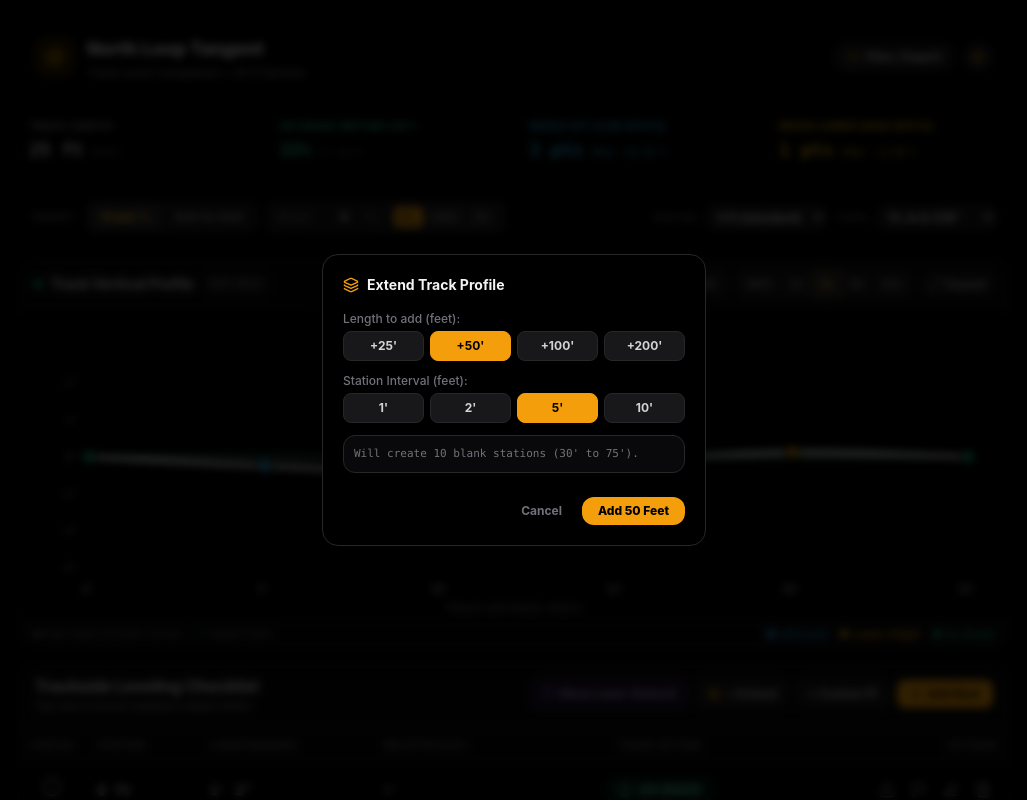
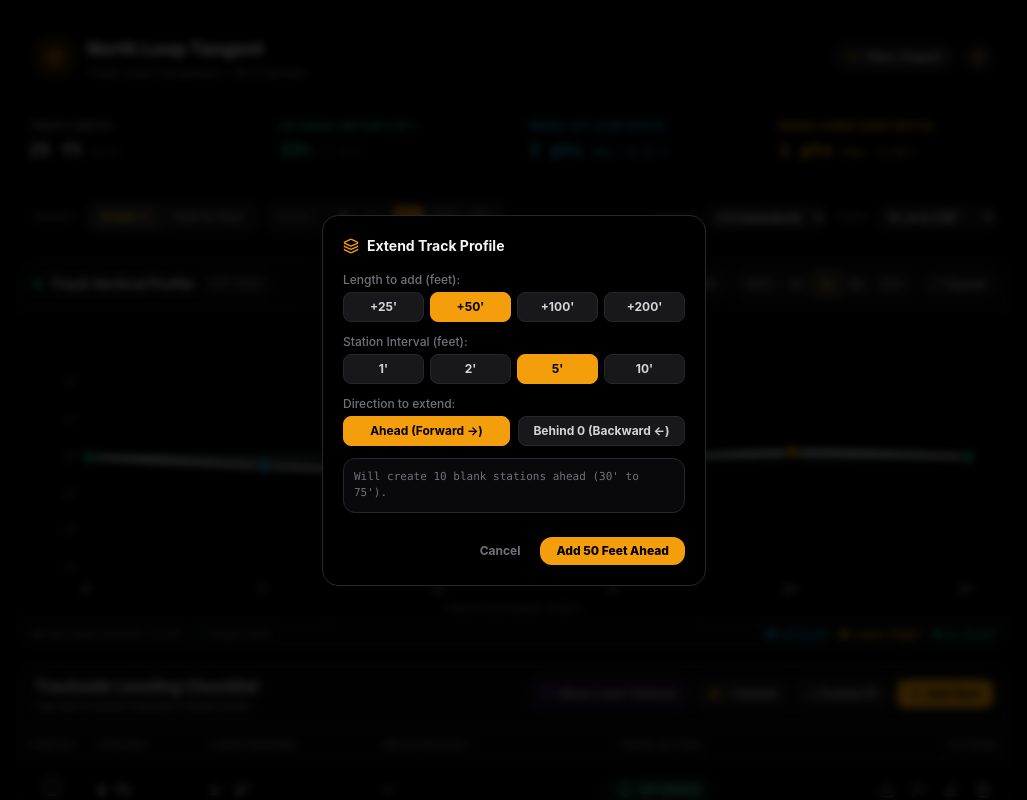
Before and after one commit to LoopRook/track-level-companion, a React (Vite) app: page / in a window 1280 px wide. Both pictures are taken after a click on the button "+ Extend". Shown: the top 800 px of the page, without its empty margins (126-1153 px from the left). Built offline with nearby package versions, Linux system fonts and the light colour scheme.

Commit message:
feat: add Backward (Behind 0) extension option in Extend Track modal

```diff
--- a/src/App.tsx
+++ b/src/App.tsx
@@ -250,14 +250,35 @@ export const App: React.FC = () => {
     setIsKeypadOpen(true);
   };
 
-  // Batch extend track by specified feet
-  const handleExtendTrack = (lengthFt: number, intervalFt: number) => {
-    const lastStation = project.stations[project.stations.length - 1];
-    const startDist = lastStation ? lastStation.distanceFt : 0;
+  // Batch extend track by specified feet (forward or backward)
+  const handleExtendTrack = (lengthFt: number, intervalFt: number, direction: 'forward' | 'backward' = 'forward') => {
     const interval = intervalFt > 0 ? intervalFt : project.stationIntervalFt;
     const count = Math.floor(lengthFt / interval);
 
+    if (direction === 'backward') {
+      const firstStation = project.stations[0];
+      const startDist = firstStation ? firstStation.distanceFt : 0;
       const newStations: StationPoint[] = [];
+
+      for (let i = count; i >= 1; i--) {
+        newStations.push({
+          id: `station-${Date.now()}-neg-${i}`,
+          distanceFt: startDist - i * interval,
+          readingInches: null,
+        });
+      }
+
+      if (newStations.length > 0) {
+        setProject(prev => ({
+          ...prev,
+          stations: [...newStations, ...prev.stations],
+        }));
+      }
+    } else {
+      const lastStation = project.stations[project.stations.length - 1];
+      const startDist = lastStation ? lastStation.distanceFt : 0;
+      const newStations: StationPoint[] = [];
+
       for (let i = 1; i <= count; i++) {
         newStations.push({
           id: `station-${Date.now()}-${i}`,
@@ -271,6 +292,7 @@ export const App: React.FC = () => {
           ...prev,
           stations: [...prev.stations, ...newStations],
         }));
+      }
     }
   };
 
--- a/src/components/ActionTable.tsx
+++ b/src/components/ActionTable.tsx
@@ -13,7 +13,7 @@ interface ActionTableProps {
   onDeleteStation: (stationId: string) => void;
   onAddNextStation: () => void;
   onInsertCustomStation: () => void;
-  onExtendTrack?: (lengthFt: number, intervalFt: number) => void;
+  onExtendTrack?: (lengthFt: number, intervalFt: number, direction?: 'forward' | 'backward') => void;
   onSetTurningPoint?: (stationId: string, newReadingInches: number) => void;
   onResetDatum?: () => void;
   selectedStationId?: string | null;
@@ -37,12 +37,14 @@ export const ActionTable: React.FC<ActionTableProps> = ({
   const [isExtendModalOpen, setIsExtendModalOpen] = useState(false);
   const [extendLength, setExtendLength] = useState(50);
   const [extendInterval, setExtendInterval] = useState(5);
+  const [extendDirection, setExtendDirection] = useState<'forward' | 'backward'>('forward');
 
   const [turningPointStation, setTurningPointStation] = useState<CalculatedStation | null>(null);
   const [tpNewReadingStr, setTpNewReadingStr] = useState('');
   const [tpError, setTpError] = useState<string | null>(null);
 
   const lastDist = stations.length > 0 ? stations[stations.length - 1].distanceFt : 0;
+  const firstDist = stations.length > 0 ? stations[0].distanceFt : 0;
 
   const handleApplyTurningPoint = () => {
     if (!turningPointStation || !onSetTurningPoint) return;
@@ -574,9 +576,47 @@ export const ActionTable: React.FC<ActionTableProps> = ({
                   ))}
                 </div>
               </div>
+
+              <div>
+                <label className="text-xs text-zinc-500 font-medium block mb-1">Direction to extend:</label>
+                <div className="grid grid-cols-2 gap-2">
+                  <button
+                    type="button"
+                    onClick={() => setExtendDirection('forward')}
+                    className={`py-1.5 px-2.5 rounded-lg text-xs font-bold border transition flex items-center justify-center gap-1 ${
+                      extendDirection === 'forward'
+                        ? 'bg-amber-500 text-black border-amber-500 shadow-sm'
+                        : 'bg-zinc-100 dark:bg-zinc-900 text-zinc-700 dark:text-zinc-300 border-zinc-200 dark:border-zinc-800'
+                    }`}
+                  >
+                    <span>Ahead (Forward &rarr;)</span>
+                  </button>
+                  <button
+                    type="button"
+                    onClick={() => setExtendDirection('backward')}
+                    className={`py-1.5 px-2.5 rounded-lg text-xs font-bold border transition flex items-center justify-center gap-1 ${
+                      extendDirection === 'backward'
+                        ? 'bg-amber-500 text-black border-amber-500 shadow-sm'
+                        : 'bg-zinc-100 dark:bg-zinc-900 text-zinc-700 dark:text-zinc-300 border-zinc-200 dark:border-zinc-800'
+                    }`}
+                  >
+                    <span>Behind 0 (Backward &larr;)</span>
+                  </button>
+                </div>
+              </div>
+
               <p className="text-[11px] text-zinc-500 bg-zinc-50 dark:bg-zinc-950 p-2.5 rounded-xl border border-zinc-200 dark:border-zinc-800 font-mono">
-                Will create {Math.floor(extendLength / extendInterval)} blank stations ({lastDist + extendInterval}' to{' '}
-                {lastDist + extendLength}').
+                {extendDirection === 'forward' ? (
+                  <>
+                    Will create {Math.floor(extendLength / extendInterval)} blank stations ahead ({lastDist + extendInterval}' to{' '}
+                    {lastDist + extendLength}').
+                  </>
+                ) : (
+                  <>
+                    Will create {Math.floor(extendLength / extendInterval)} blank stations backwards (
+                    {firstDist - extendLength}' to {firstDist - extendInterval}').
+                  </>
+                )}
               </p>
             </div>
             <div className="flex gap-2 justify-end pt-2">
@@ -588,12 +628,12 @@ export const ActionTable: React.FC<ActionTableProps> = ({
               </button>
               <button
                 onClick={() => {
-                  onExtendTrack?.(extendLength, extendInterval);
+                  onExtendTrack?.(extendLength, extendInterval, extendDirection);
                   setIsExtendModalOpen(false);
                 }}
                 className="px-4 py-1.5 bg-amber-500 hover:bg-amber-400 text-black font-extrabold text-xs rounded-xl shadow-sm"
               >
-                Add {extendLength} Feet
+                Add {extendLength} Feet {extendDirection === 'forward' ? 'Ahead' : 'Before 0'}
               </button>
             </div>
           </div>
```
Lines whose indentation alone changed are shown as unchanged.
